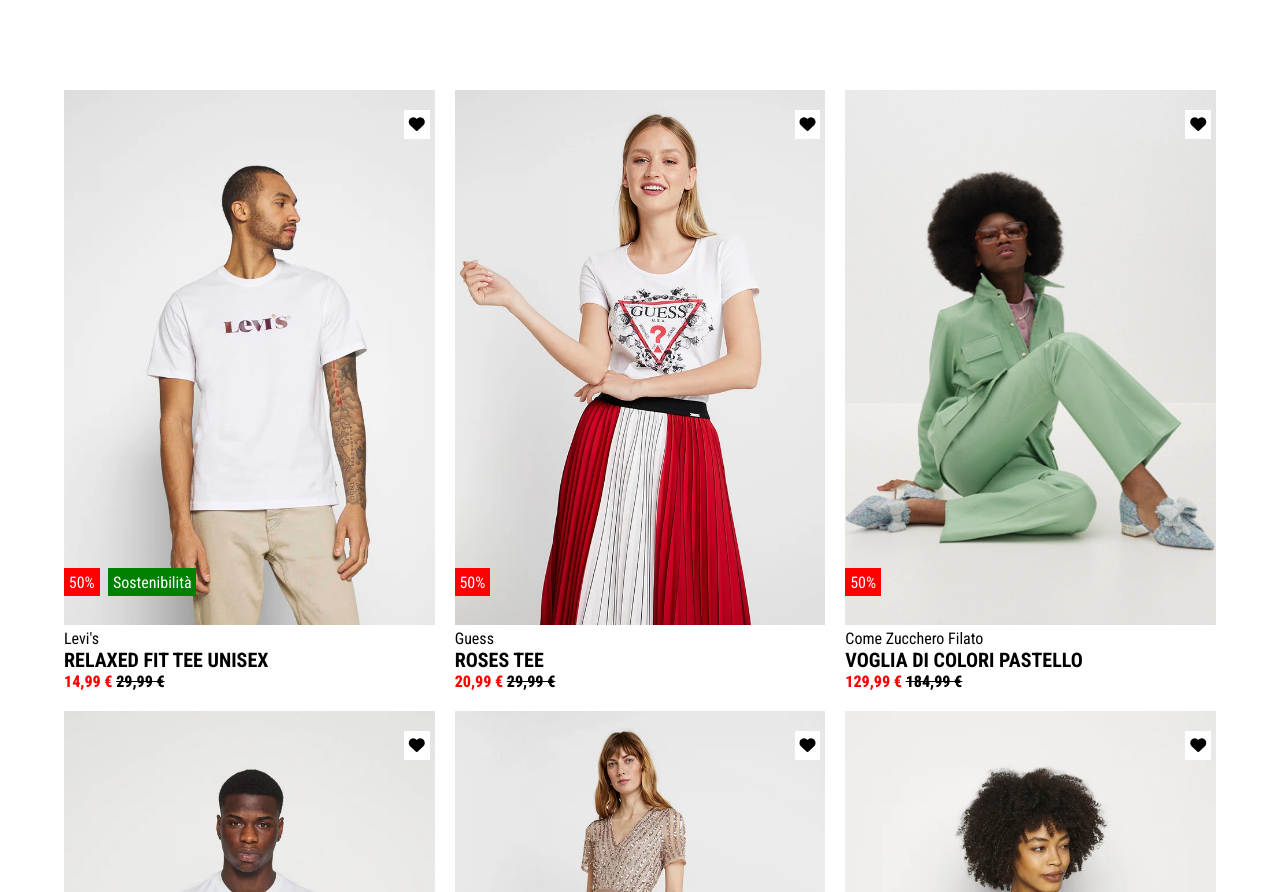
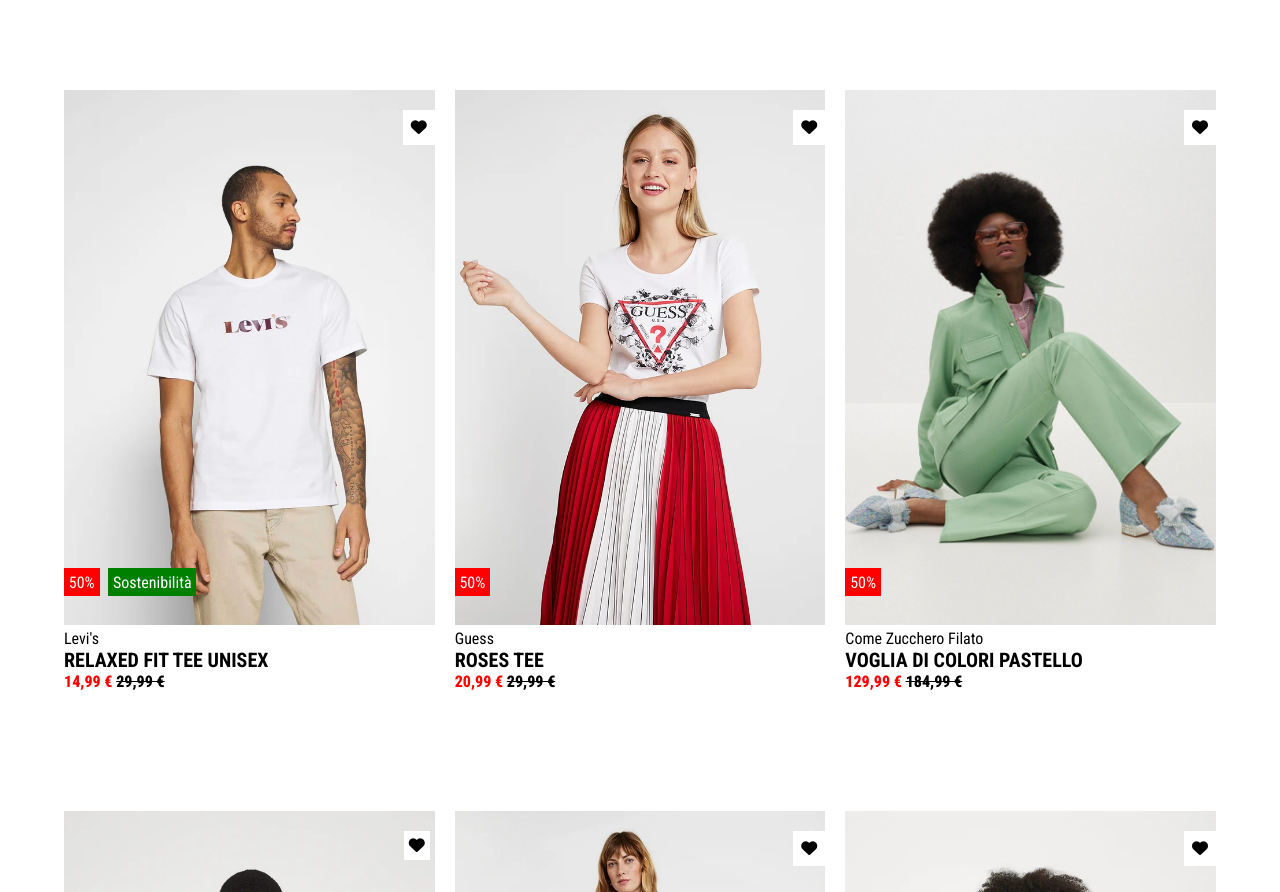
Before and after one commit to alessiaimprota/html-css-boolando, a plain HTML site: page index.html in a window 1280 px wide. Shown: the part 60-952 px from the top of the page. Drawn offline with Linux system fonts and the light colour scheme.

Commit message:
migliorie

```diff
--- a/index.html
+++ b/index.html
@@ -62,7 +62,7 @@
           <a href="#">
             <img class="base-img" src="imgs/1.webp" alt="levis-sweater" />
             <img class="alternative-img" src="imgs/1b.webp" alt="levis-sweater" />
-            <div class="heart-label label">
+            <div class="heart-label">
               <i class="fa-solid fa-heart"></i>
             </div>
             <div class="label-container">
@@ -84,7 +84,7 @@
           <a href="#">
             <img class="base-img" src="imgs/2.webp" alt="levis-sweater" />
             <img class="alternative-img" src="imgs/2b.webp" alt="levis-sweater" />
-            <div class="heart-label label">
+            <div class="heart-label">
               <i class="fa-solid fa-heart"></i>
             </div>
             <div class="label-container">
@@ -105,7 +105,7 @@
           <a href="#">
             <img class="base-img" src="imgs/3.webp" alt="levis-sweater" />
             <img class="alternative-img" src="imgs/3b.webp" alt="levis-sweater" />
-            <div class="heart-label label">
+            <div class="heart-label">
               <i class="fa-solid fa-heart"></i>
             </div>
             <div class="label-container">
@@ -148,7 +148,7 @@
           <a href="#">
             <img class="base-img" src="imgs/5.webp" alt="levis-sweater" />
             <img class="alternative-img" src="imgs/5.webp" alt="levis-sweater" />
-            <div class="heart-label label">
+            <div class="heart-label">
               <i class="fa-solid fa-heart"></i>
             </div>
             <div class="label-container">
@@ -168,7 +168,7 @@
           <a href="#">
             <img class="base-img" src="imgs/6.webp" alt="levis-sweater" />
             <img class="alternative-img" src="imgs/6b.webp" alt="levis-sweater" />
-            <div class="heart-label label">
+            <div class="heart-label">
               <i class="fa-solid fa-heart"></i>
             </div>
             <div class="label-container">
--- a/style/stylesheet.css
+++ b/style/stylesheet.css
@@ -33,6 +33,7 @@ a{
     padding: 20;
     right: 0;
     top: 20px;
+    padding: 8px;
 }
 
 .label{
@@ -103,6 +104,7 @@ a{
 .card{
     width: calc(100% / 3 - (40px / 3));
     position: relative;
+    margin-bottom: 100px;
 }
 
 .alternative-img{
@@ -116,7 +118,7 @@ a{
     display: block;
 }
 
-.card:hover .heart-label{
+.heart-label:hover {
     color: red;
 }
 
```
